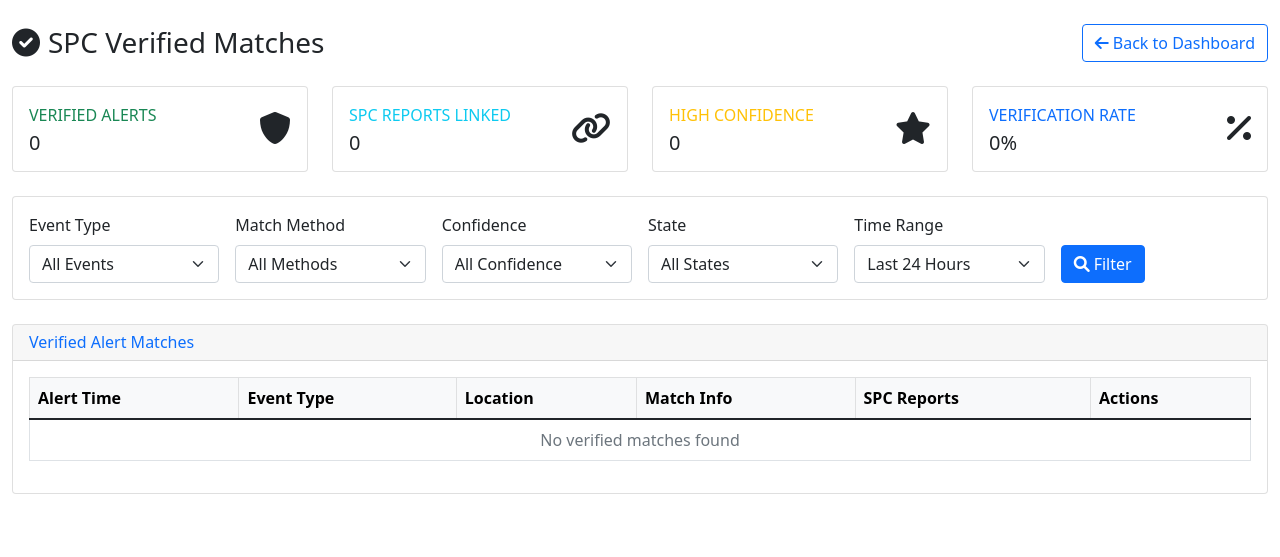
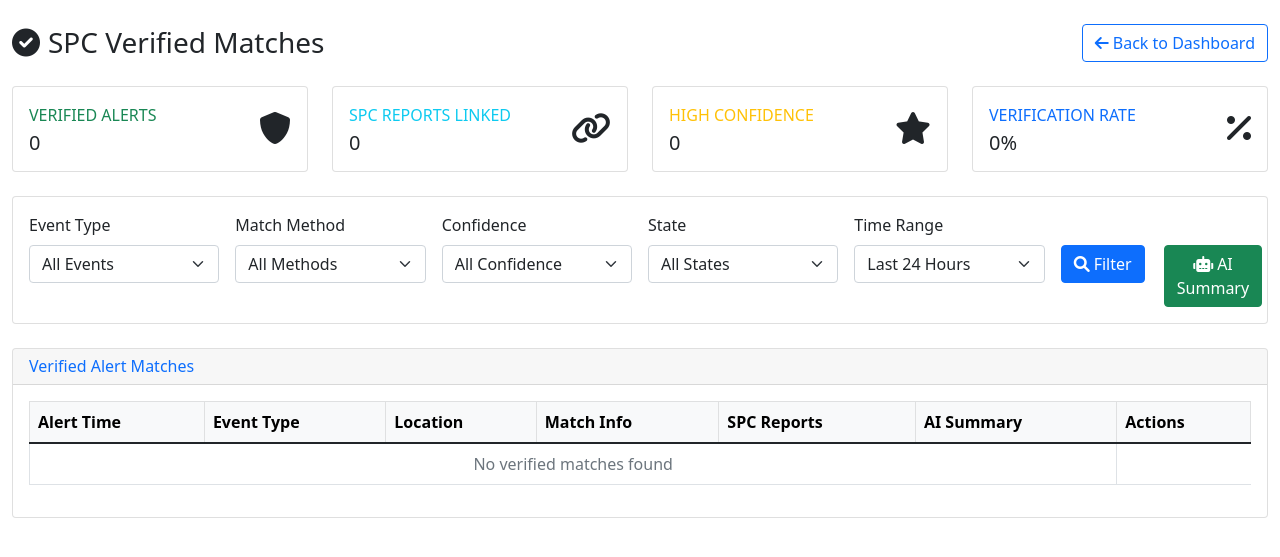
Before and after one commit to CMDVA/HailyDB, a Flask app: page /spc-matches in a window 1280 px wide. Shown: the top 557 px of the page. Run offline with Flask 3, Linux system fonts and the light colour scheme; data that the repository does not hold is empty.

Commit message:
Enable AI to generate summaries of confirmed weather reports automatically
Adds a new API endpoint `/internal/spc-generate-summaries` to generate AI summaries for verified SPC matches and displays them in `spc_matches.html`.

Replit-Commit-Author: Agent
Replit-Commit-Session-Id: 53cc7406-556b-481d-aba3-8d7b9ca7c089
Replit-Commit-Screenshot-Url: https://storage.googleapis.com/screenshot-production-us-central1/b39f3a59-cba9-411d-a929-796ce937d19e/57ca377b-15aa-4508-af7b-5c3f5bfe5f18.jpg

```diff
--- a/app.py
+++ b/app.py
@@ -791,6 +791,55 @@ def spc_match():
             )
         return jsonify({'success': False, 'error': str(e)}), 500
 
+@app.route('/internal/spc-generate-summaries', methods=['POST'])
+def generate_ai_summaries():
+    """Generate AI summaries for verified matches without summaries"""
+    from match_summarizer import MatchSummarizer
+
+    try:
+        # Get verified alerts without AI summaries
+        alerts = Alert.query.filter(
+            Alert.spc_verified == True,
+            Alert.spc_ai_summary.is_(None)
+        ).limit(50).all()
+
+        if not alerts:
+            return jsonify({
+                'success': True,
+                'message': 'No verified matches need AI summaries',
+                'generated': 0
+            })
+
+        summarizer = MatchSummarizer()
+        generated = 0
+
+        for alert in alerts:
+            if alert.spc_reports:
+                try:
+                    summary = summarizer.generate_match_summary(
+                        alert=alert.to_dict(),
+                        spc_reports=alert.spc_reports
+                    )
+                    if summary:
+                        alert.spc_ai_summary = summary
+                        generated += 1
+                except Exception as e:
+                    logger.warning(f"Failed to generate summary for alert {alert.id}: {e}")
+
+        db.session.commit()
+
+        return jsonify({
+            'success': True,
+            'message': f'Generated {generated} AI summaries for verified matches',
+            'generated': generated,
+            'total_processed': len(alerts)
+        })
+
+    except Exception as e:
+        db.session.rollback()
+        logger.error(f"AI summary generation failed: {e}")
+        return jsonify({'success': False, 'error': str(e)}), 500
+
 @app.route('/internal/scheduler/start', methods=['POST'])
 def start_autonomous_scheduler():
     """Start autonomous scheduler"""
--- a/templates/spc_matches.html
+++ b/templates/spc_matches.html
@@ -152,10 +152,16 @@
                                     <option value="720">Last 30 Days</option>
                                 </select>
                             </div>
-                            <div class="col-md-2">
+                            <div class="col-md-1">
                                 <label class="form-label">&nbsp;</label>
                                 <button class="btn btn-primary d-block" onclick="loadMatches()">
                                     <i class="fas fa-search me-1"></i>Filter
+                                </button>
+                            </div>
+                            <div class="col-md-1">
+                                <label class="form-label">&nbsp;</label>
+                                <button class="btn btn-success d-block" onclick="generateAISummaries()" id="ai-summary-btn">
+                                    <i class="fas fa-robot me-1"></i>AI Summary
                                 </button>
                             </div>
                         </div>
@@ -177,6 +183,7 @@
                                         <th>Location</th>
                                         <th>Match Info</th>
                                         <th>SPC Reports</th>
+                                        <th>AI Summary</th>
                                         <th>Actions</th>
                                     </tr>
                                 </thead>
@@ -222,7 +229,7 @@
                 .catch(error => {
                     console.error('Error loading matches:', error);
                     document.getElementById('matches-tbody').innerHTML =
-                        '<tr><td colspan="6" class="text-center text-danger">Error loading matches</td></tr>';
+                        '<tr><td colspan="7" class="text-center text-danger">Error loading matches</td></tr>';
                 });
         }
 
@@ -284,6 +291,12 @@
                         </td>
                         <td>${spcReportsHtml}</td>
                         <td>
+                            ${match.spc_ai_summary ?
+                                `<div class="text-muted small" style="max-width: 300px;">${match.spc_ai_summary}</div>` :
+                                '<span class="text-muted">No AI summary</span>'
+                            }
+                        </td>
+                        <td>
                             <a href="/alerts/${match.id}" class="btn btn-sm btn-outline-primary" target="_blank">
                                 <i class="fas fa-eye me-1"></i>View Alert
                             </a>
@@ -304,6 +317,38 @@
             });
         }
 
+        function generateAISummaries() {
+            const button = document.getElementById('ai-summary-btn');
+            const originalText = button.innerHTML;
+
+            button.disabled = true;
+            button.innerHTML = '<i class="fas fa-spinner fa-spin me-1"></i>Generating...';
+
+            fetch('/internal/spc-generate-summaries', {
+                method: 'POST',
+                headers: {
+                    'Content-Type': 'application/json'
+                }
+            })
+            .then(response => response.json())
+            .then(data => {
+                if (data.success) {
+                    alert(`Successfully generated ${data.generated} AI summaries for verified matches`);
+                    loadMatches(); // Refresh the table to show new summaries
+                } else {
+                    alert(`Error generating AI summaries: ${data.error}`);
+                }
+            })
+            .catch(error => {
+                console.error('Error generating AI summaries:', error);
+                alert('Error generating AI summaries. Please try again.');
+            })
+            .finally(() => {
+                button.disabled = false;
+                button.innerHTML = originalText;
+            });
+        }
+
         // Load matches on page load
         document.addEventListener('DOMContentLoaded', function() {
             loadMatches();
```
